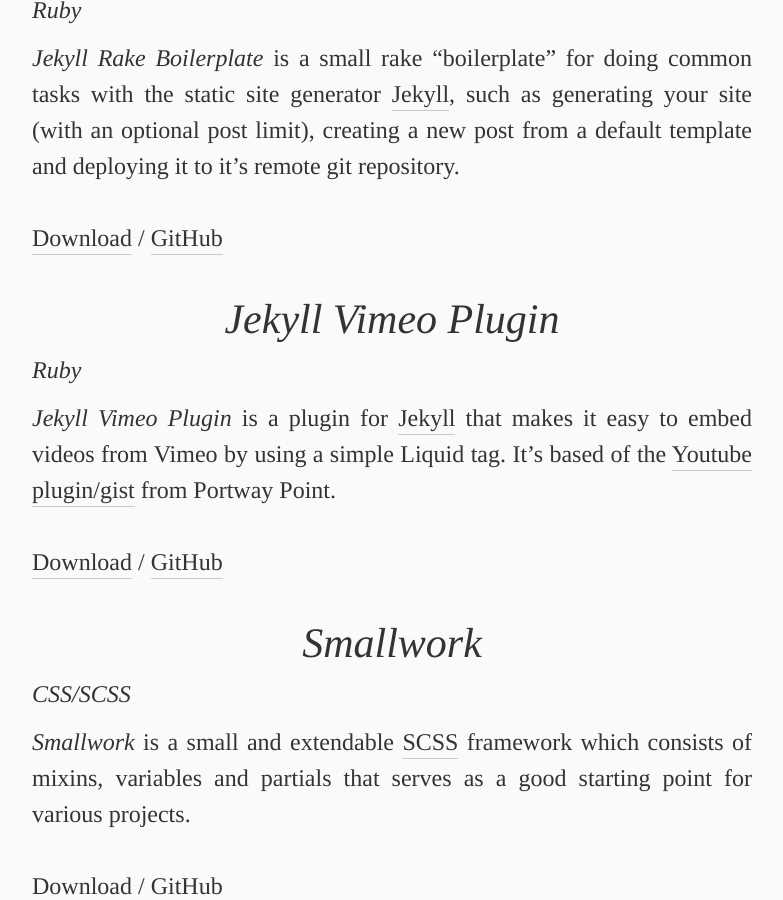
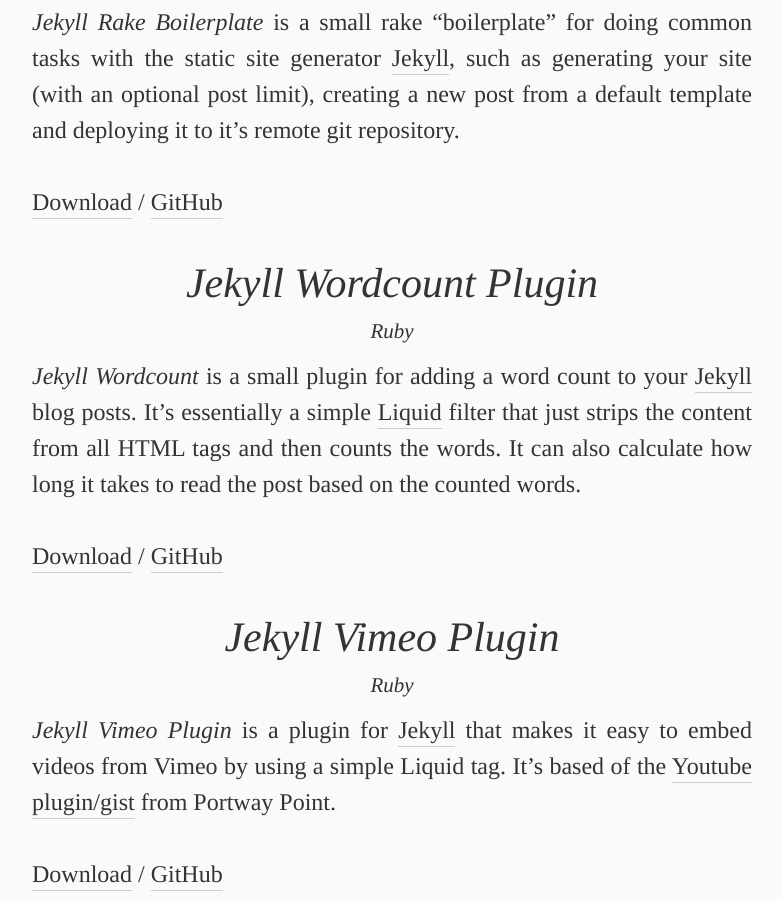
Before and after one commit to gummesson/ellengummesson, a Jekyll site: the page built from projects.md, in a window 1280 px wide and 900 px high, scrolled down 2153 px. Shown: the whole window, without its empty margins (248-1031 px from the left). Built offline with Jekyll 4.4.1, drawn with Linux system fonts in a browser that asks for light colours; some of the changed text lies outside the part shown.

Commit message:
Updated.

```diff
--- a/projects.md
+++ b/projects.md
@@ -7,7 +7,7 @@
 
 ## Kramit!
 
-<p class="margin-small small centered italic">Ruby/Sinatra</p>
+<p class="smallprint margin-small">Ruby/Sinatra</p>
 
 *Kramit!* is a [Markdown](http://daringfireball.net/projects/markdown/ "Markdown") preview app built with [Sinatra](http://www.sinatrarb.com/ "Sinatra") and [kramdown](http://kramdown.rubyforge.org/ "kramdown"). It's deployed with and hosted on [Heroku](http://www.heroku.com/ "Heroku").
 
@@ -15,7 +15,7 @@
 
 ## Slugize
 
-<p class="margin-small small centered italic">Ruby/Sinatra</p>
+<p class="smallprint margin-small">Ruby/Sinatra</p>
 
 *Slugize* is a small web app built with [Sinatra](http://www.sinatrarb.com/ "Sinatra") that transforms a blog post title or any other kind of string into a slug.
 
@@ -23,7 +23,7 @@
 
 ## Journal
 
-<p class="margin-small small centered italic">Ruby/Sinatra</p>
+<p class="smallprint margin-small">Ruby/Sinatra</p>
 
 *Journal* is a simple journal/diary app built with [Sinatra](http://www.sinatrarb.com/ "Sinatra") which uses [DataMapper](http://datamapper.org "DataMapper") along with [SQLite3](http://www.sqlite.org/ "SQLite3") for storing everything in a database. It also uses `Rack::Basic:Auth` for basic user authenication.
 
@@ -31,7 +31,7 @@
 
 ## Serve
 
-<p class="margin-small small centered italic">Ruby</p>
+<p class="smallprint margin-small">Ruby</p>
 
 *Serve* is probably the ugliest static site generator in the world but hey, it gets the job done. It's also my first real attempt at writing a more complete and useful Ruby "app".
 
@@ -39,7 +39,7 @@
 
 ## Render
 
-<p class="margin-small small centered italic">Ruby</p>
+<p class="smallprint margin-small">Ruby</p>
 
 *Render* is a [Mardown](http://daringfireball.net/projects/markdown/ "Mardown") parser/preview tool. The default parser is the [kramdown](http://kramdown.rubyforge.org/ "kramdown") gem, but it can also use [Redcarpet](https://github.com/vmg/redcarpet "Redcarpet"), [RDiscount](https://github.com/rtomayko/rdiscount "RDiscount") or [Maruku](http://maruku.rubyforge.org/ "Maruku").
 
@@ -47,15 +47,23 @@
 
 ## Jekyll Rake Boilerplate
 
-<p class="margin-small small centered italic">Ruby</p>
+<p class="smallprint margin-small">Ruby</p>
 
 *Jekyll Rake Boilerplate* is a small rake "boilerplate" for doing common tasks with the static site generator [Jekyll](http://jekyllrb.com/ "Jekyll"), such as generating your site (with an optional post limit), creating a new post from a default template and deploying it to it's remote git repository.
 
 [Download](https://github.com/gummesson/jekyll-rake-boilerplate/zipball/master "Download Jekyll Rake Boilerplate") / [GitHub](https://github.com/gummesson/jekyll-rake-boilerplate "Jekyll Rake Boilerplate on GitHub")
 
+## Jekyll Wordcount Plugin
+
+<p class="smallprint margin-small">Ruby</p>
+
+*Jekyll Wordcount* is a small plugin for adding a word count to your [Jekyll](http://jekyllrb.com/ "Jekyll") blog posts. It's essentially a simple [Liquid](http://liquidmarkup.org/ "Liquid") filter that just strips the content from all HTML tags and then counts the words. It can also calculate how long it takes to read the post based on the counted words.
+
+[Download](https://github.com/gummesson/jekyll-wordcount/zipball/master "Download Jekyll Wordcount") / [GitHub](https://github.com/gummesson/jekyll-wordcount "Jekyll Wordcount on GitHub")
+
 ## Jekyll Vimeo Plugin
 
-<p class="margin-small small centered italic">Ruby</p>
+<p class="smallprint margin-small">Ruby</p>
 
 *Jekyll Vimeo Plugin* is a plugin for [Jekyll](http://www.jekyllrb.com/ "Jekyll") that makes it easy to embed videos from Vimeo by using a simple Liquid tag. It's based of the [Youtube plugin/gist](http://www.portwaypoint.co.uk/jekyll-youtube-liquid-template-tag-gist/ "Jekyll Youtube Liquid Template Tag Gist") from Portway Point.
 
@@ -63,7 +71,7 @@
 
 ## Smallwork
 
-<p class="margin-small small centered italic">CSS/SCSS</p>
+<p class="smallprint margin-small">CSS/SCSS</p>
 
 *Smallwork* is a small and extendable [SCSS](http://sass-lang.com/ "Sass/SCSS") framework which consists of mixins, variables and partials that serves as a good starting point for various projects.
 
@@ -71,7 +79,7 @@
 
 ## Gridy
 
-<p class="margin-small small centered italic">CSS/SCSS</p>
+<p class="smallprint margin-small">CSS/SCSS</p>
 
 *Gridy* is a small [SCSS](http://sass-lang.com/ "Sass/SCSS") grid framework. It can be used both as base for a class-based grid system or applied directly on the markup.
 
@@ -79,7 +87,7 @@
 
 ## Begrider
 
-<p class="margin-small small centered italic">CSS/HTML</p>
+<p class="smallprint margin-small">CSS/HTML</p>
 
 *Begrider* is a simple, fluid twelve column and ten units grid system with a 1140px fixed width. It works great in Chrome and Firefox and looks alright in Internet Explorer 9. It works in Opera too if you don’t mind that some of the columns are a tiny bit off. The goal behind it was creating something that I could actually use and to make it as simple as possible.
 
@@ -87,7 +95,7 @@
 
 ## Clean Slate For GetSimple CMS
 
-<p class="margin-small small centered italic">CSS/HTML/PHP</p>
+<p class="smallprint margin-small">CSS/HTML/PHP</p>
 
 *Clean Slate* is a bare bones starter theme for [GetSimple CMS](http://www.get-simple.info/ "GetSimple CMS"). It contains some minimal markup, a basic reset and a couple of [OOCSS](https://github.com/stubbornella/oocss/wiki "Object Oriented CSS")-inspired classes to get you started, but that's it.
 
@@ -95,7 +103,7 @@
 
 ## Markdown Hostrings (for AutoHotKey)
 
-<p class="margin-small small centered italic">AutoHotKey</p>
+<p class="smallprint margin-small">AutoHotKey</p>
 
 *Markdown Hostrings* is a collection of AutoHotKey scripts that helps you to write Markdown even more faster. It also includes hotstrings for footnotes and comments.
 
@@ -103,16 +111,8 @@
 
 ## Markdown Keybindings (for AutoHotKey)
 
-<p class="margin-small small centered italic">AutoHotKey</p>
+<p class="smallprint margin-small">AutoHotKey</p>
 
 *Markdown Keybindings* is a small collection of keybindings for streamlining your Markdown writing.
 
 [Download](https://github.com/gummesson/markdown-keybindings/zipball/master "Download Markdown Keybindings (for AutoHotKey)") / [GitHub](https://github.com/gummesson/markdown-keybindings "Markdown Keybindings (for AutoHotKey) on GitHub")
-
-## FocusWriter Themes
-
-<p class="margin-small small centered italic">FocusWriter Theme Files</p>
-
-*FocusWriter Themes* is a collection of a couple of themes I created for the excellent free text editor [FocusWriter](http://gottcode.org/focuswriter/ "FocusWriter"). They're based on some popular color schemes from various other editors.
-
-[Download](https://github.com/gummesson/focuswriter-themes/zipball/master "Download the FocusWriter Themes") / [GitHub](https://github.com/gummesson/focuswriter-themes "FocusWriter Themes on GitHub")
```
